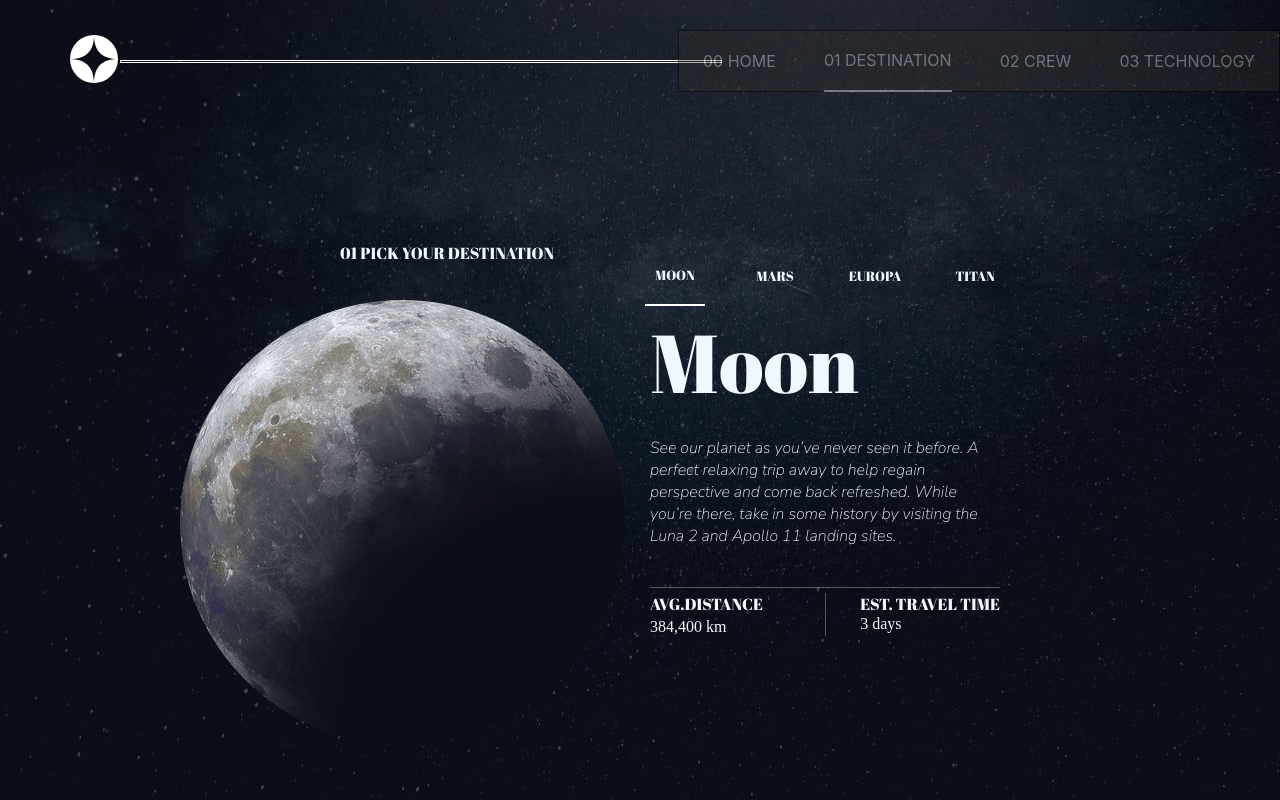
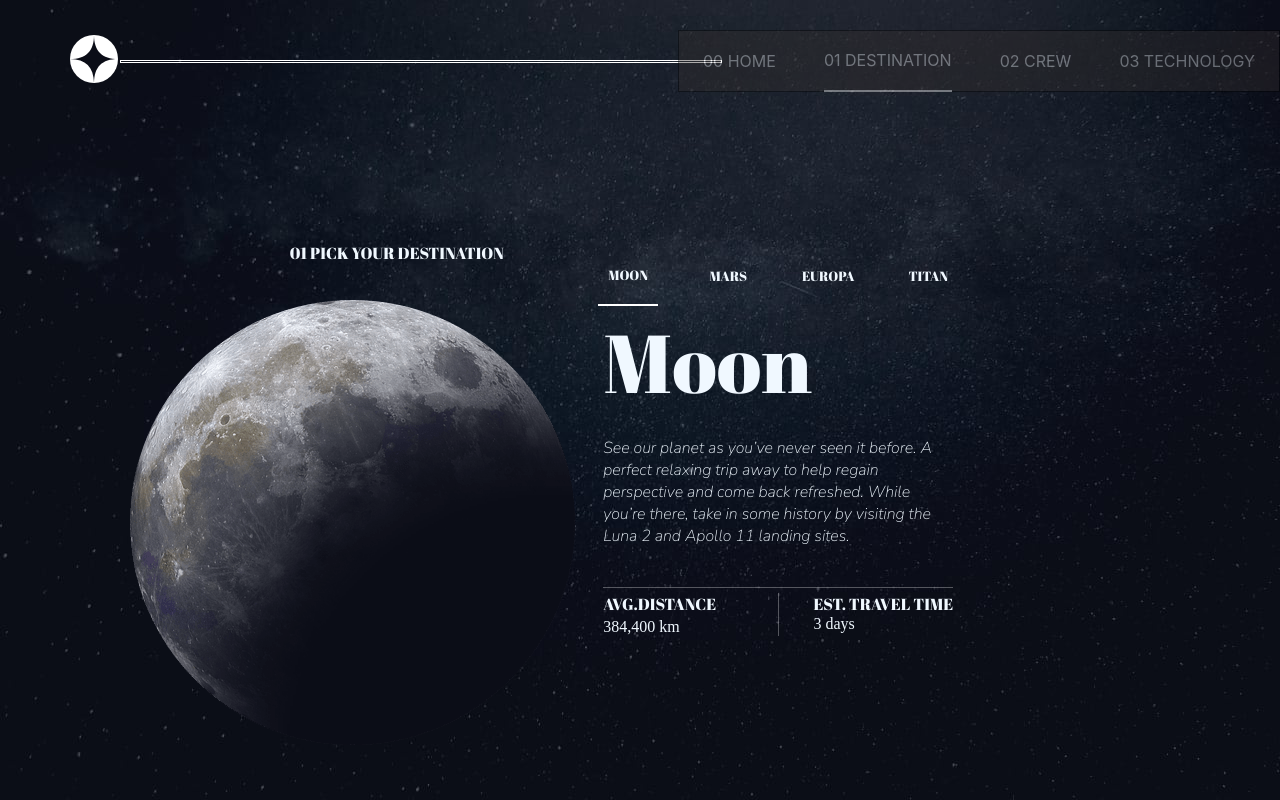
Before and after one commit to jyotirmoy-sinhababu/Space-Tourism, a React (Create React App) app: page /destination in a window 1280 px wide. Built offline with nearby package versions, Linux system fonts and the light colour scheme; a web font is replaced by a local one.

Commit message:
changes made in techCard

```diff
--- a/src/component/cards/TechnologyCard.jsx
+++ b/src/component/cards/TechnologyCard.jsx
@@ -35,6 +35,8 @@ const TechnologyCard = () => {
             <p className='techCard-description'>{technology[1].description}</p>
           ) : count == 2 && technology ? (
             <p className='techCard-description'>{technology[2].description}</p>
+          ) : count == 3 && technology ? (
+            <p className='techCard-description'>{technology[2].description}</p>
           ) : null}
         </div>
         <div className='techCard-img-cnt'>
@@ -52,6 +54,8 @@ const TechnologyCard = () => {
             />
           ) : count == 2 && technology ? (
             <img className='techCard-img' src={spacePort} alt='spacePort' />
+          ) : count == 3 && technology ? (
+            <img className='techCard-img' src={spacePort} alt='spacePort' />
           ) : null}
         </div>
       </div>
--- a/src/component/cards/cardStyle.css
+++ b/src/component/cards/cardStyle.css
@@ -5,9 +5,9 @@
 .destination-cnt {
   display: flex;
   padding-top: 150px;
-  padding-left: 180px;
+  padding-left: 10%;
   align-items: center;
-  justify-content: space-between;
+  justify-content: space-around;
 }
 
 .destinationCard-head {
```
